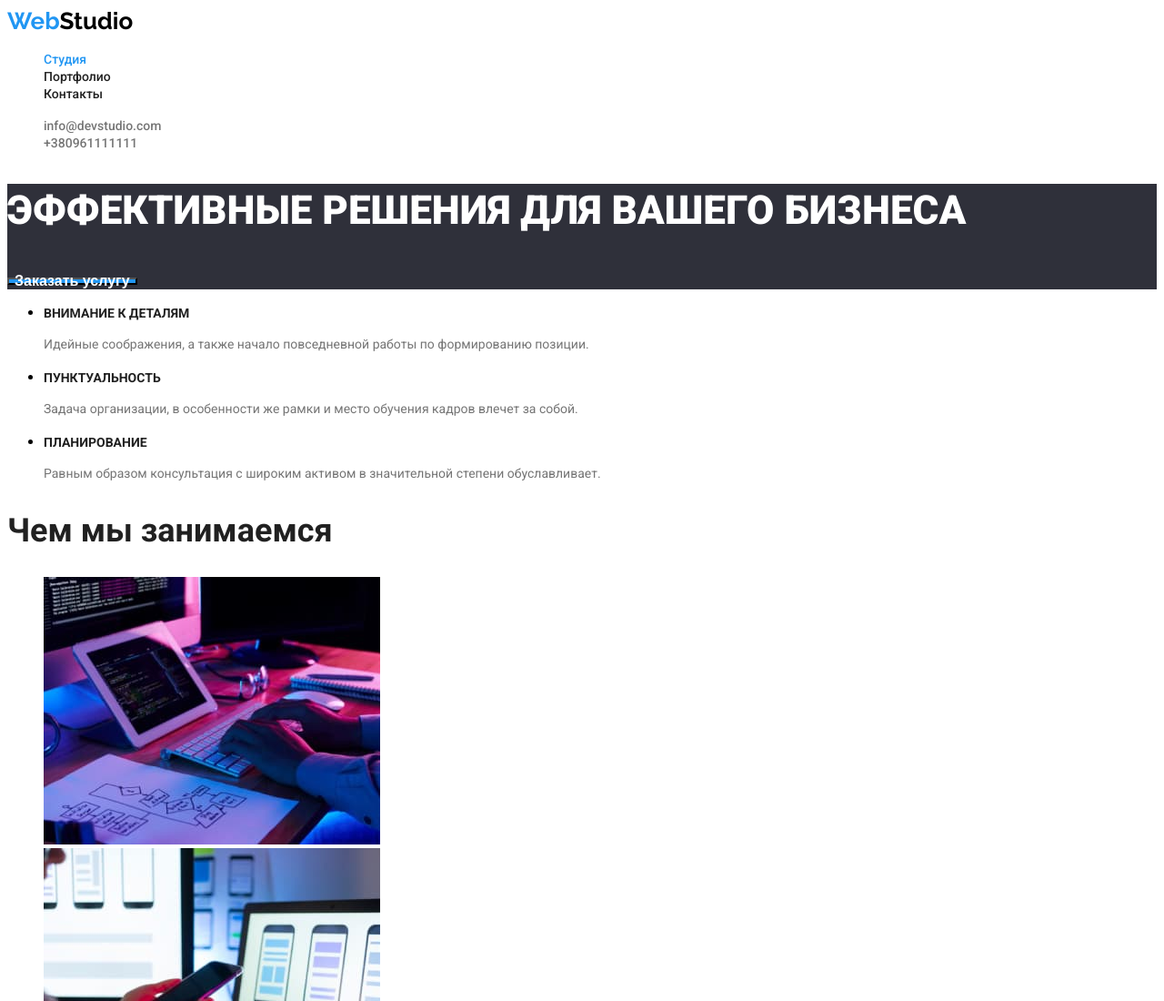
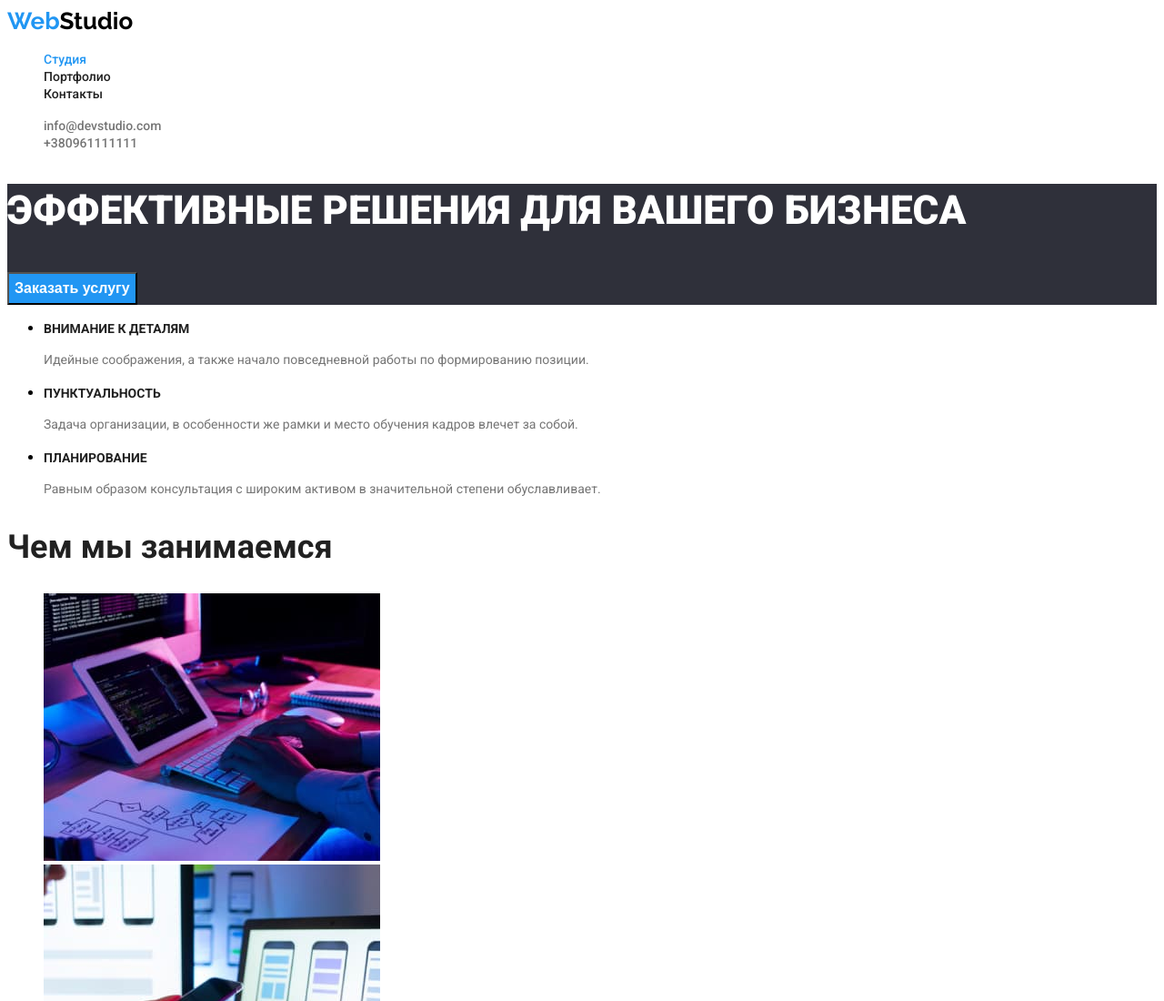
Before and after one commit to Chornei-Olha/goit-markup-hw-02, a plain HTML site: page index.html in a window 1280 px wide. Shown: the top 1100 px of the page at 91% size. Drawn offline with Linux system fonts and the light colour scheme.

Commit message:
готовое дз-2

```diff
--- a/css/slyles.css
+++ b/css/slyles.css
@@ -98,14 +98,14 @@
   .hero .button {
     font-weight: 700;
     font-size: 16px;
-    line-height: 1.9px;
+    line-height: 1.9;
     color: var(--white-color);
     background-color: var(--text-decoration-color);
   }
 
   .hero .button:hover{
     color: var(--white-color);
-    background-color: var(--text-decoration-color);
+    background-color: #188CE8;
   }
 
   /* Заголовки всех секций h1 */
```
